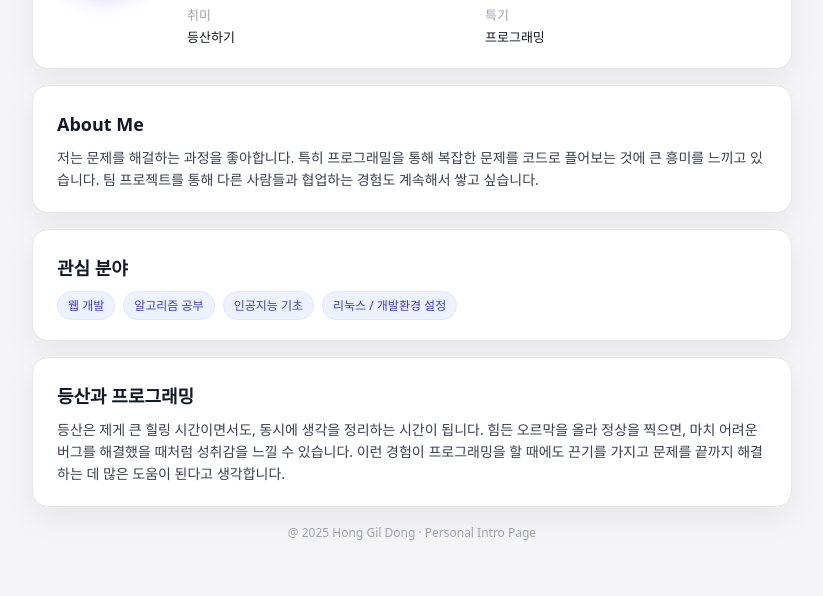
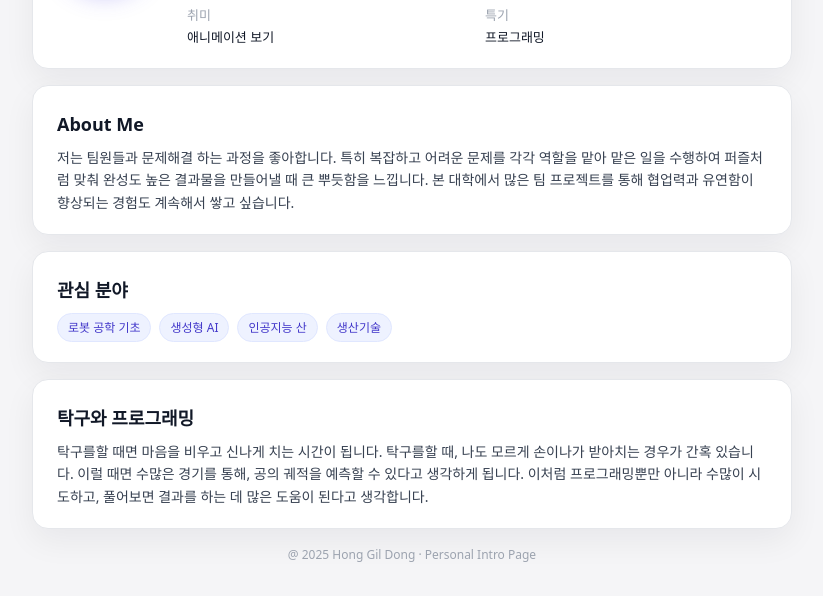
Before and after one commit to tkdduq123/tkdduq123.github.io, a plain HTML site: page index.html in a window 1280 px wide. Shown: the part 306-902 px from the top of the page, without its empty margins (228-1051 px from the left). Before the commit the page ends 880 px from the top, so only its background shows below. Drawn offline with Linux system fonts and the light colour scheme.

Commit message:
Update index.html

```diff
--- a/index.html
+++ b/index.html
@@ -24,7 +24,7 @@
                     <p class="profile-role">메카트로닉스공학 전공 대학생</p>
                     <p class="profile-summary">
                     안녕하세요, 20살 메카트로닉스공학 전공 김상엽입니다.
-                    새로운 기술을 배우는 것을 좋아하고, 프로그래밍 실력을 키우기 위해 꾸준히 공부하고 있습니다.
+                    새로운 것을 접하는 걸 좋아하고, 프로그래밍 실력을 키우기 위해 c++를꾸준히 공부하고 있습니다.
                     </p>
 
                     <div class="info-grid">
@@ -38,7 +38,7 @@
                         </div>
                         <div class="info-item">
                             <span class="info-label">취미</span>
-                            <span class="info-value">등산하기</span>
+                            <span class="info-value">애니메이션 보기</span>
                         </div>
                             <div class="info-item">
                             <span class="info-label">특기</span>
@@ -51,29 +51,30 @@
             <section class="section-card">
                 <h3>About Me</h3>
                 <p>
-                    저는 문제를 해걸하는 과정을 좋아합니다. 특히 프로그래밀을 통해
-                    복잡한 문제를 코드로 플어보는 것에 큰 흥미를 느끼고 있습니다.
-                    팀 프로젝트를 통해 다른 사람들과 협업하는 경험도 계속해서 쌓고 싶습니다.
+                    저는 팀원들과 문제해결 하는 과정을 좋아합니다. 특히 복잡하고 어려운 문제를
+                    각각 역할을 맡아 맡은 일을 수행하여 퍼즐처럼 맞춰 완성도 높은 결과물을
+                    만들어낼 때 큰 뿌듯함을 느낍니다.
+                    본 대학에서 많은 팀 프로젝트를 통해 협업력과 유연함이 향상되는 경험도 계속해서 쌓고 싶습니다.
                 </p>
             </section>
 
             <section class="section-card">
             <h3>관심 분야</h3>
                 <ul class="tag-list">
-                    <li class="tag">웹 개발</1i>
-                    <li class="tag">알고리즘 공부</1i>
-                    <li class="tag">인공지능 기초</1i>
-                    <li class="tag">리눅스 / 개발환경 설정</1i>
+                    <li class="tag">로봇 공학 기초</1i>
+                    <li class="tag">생성형 AI</1i>
+                    <li class="tag">인공지능 산</1i>
+                    <li class="tag">생산기술</1i>
                 </ul>
             </section>
 
             <section class="section-card">
-                <h3>등산과 프로그래밍</h3>
+                <h3>탁구와 프로그래밍</h3>
                 <p>
-                    등산은 제게 큰 힐링 시간이면서도, 동시에 생각을 정리하는 시간이 됩니다.
-                    힘든 오르막을 올라 정상을 찍으면, 마치 어려운 버그를 해결했을 때처럼
-                    성취감을 느낄 수 있습니다.
-                    이런 경험이 프로그래밍을 할 때에도 끈기를 가지고 문제를 끝까지 해결하는 데
+                    탁구를할 때면 마음을 비우고 신나게 치는 시간이 됩니다.
+                    탁구를할 때, 나도 모르게 손이나가 받아치는 경우가 간혹 있습니다.
+                    이럴 때면 수많은 경기를 통해, 공의 궤적을 예측할 수 있다고 생각하게 됩니다.
+                    이처럼 프로그래밍뿐만 아니라 수많이 시도하고, 풀어보면 결과를 하는 데
                     많은 도움이 된다고 생각합니다.
                 </p>
                 </section>
@@ -84,4 +85,5 @@
             </main>
         </div>
     </body>
+
     </html>
```
